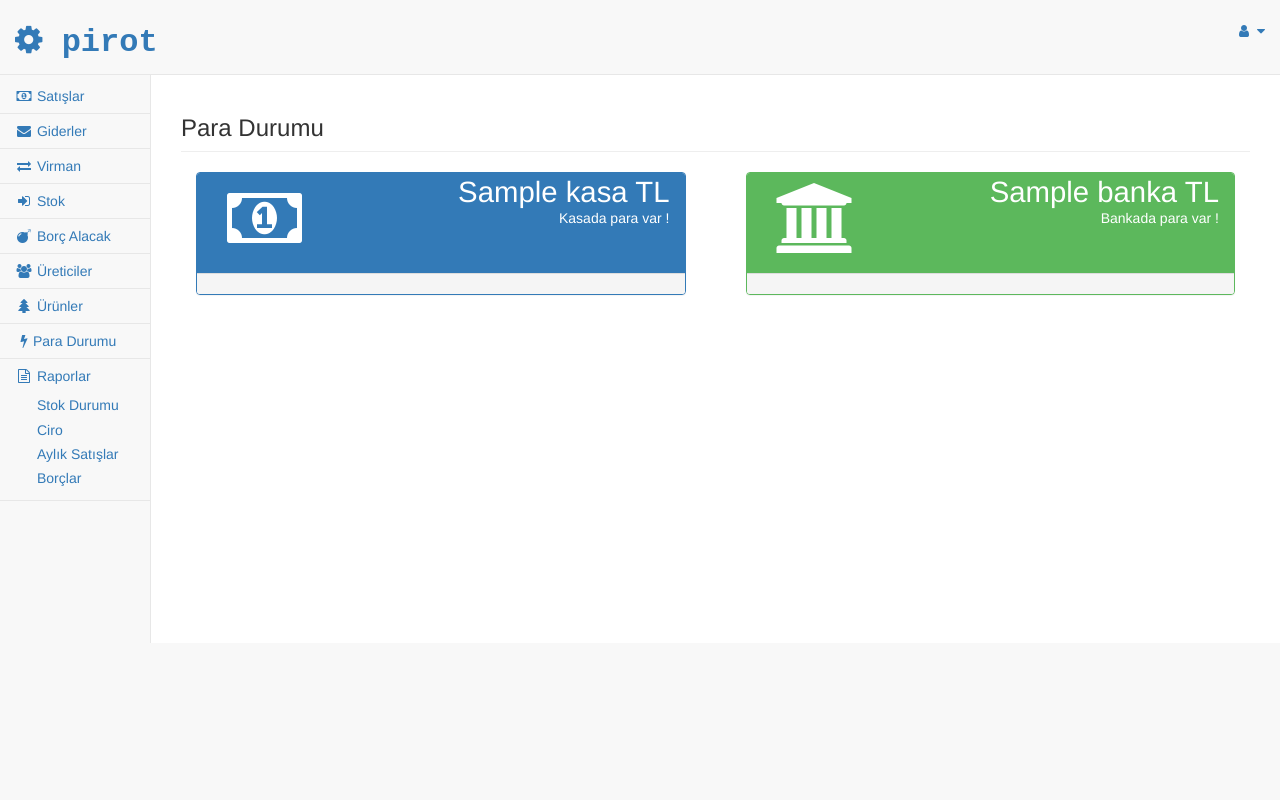
After one commit to efearas/kooperatif-muhasebe, a Django app: template templates/koopmuhasebe/main-body-dashboard.html in a window 1280 px wide. The commit adds this page. Run offline with Django 3.2, Linux system fonts and the light colour scheme; the template is opened without the code that fills it: most values are stand-ins (such as "Sample title", 1, 10 or a date in 2020); some libraries are stand-ins or nearby versions.

Commit message:
dashboard1

```diff
--- a/templates/koopmuhasebe/domain/main-body-form-gider.html
+++ b/templates/koopmuhasebe/domain/main-body-form-gider.html
@@ -40,6 +40,10 @@
 	{{form.tutar|addclass:'form-control' }}
 </div>
 <div class="form-group">
+	<label>Ödeme Aracı</label>
+	{{form.odeme_araci|addclass:'form-control'}}
+</div>
+<div class="form-group">
 	<label>Notlar</label>
 	{{form.notlar|addclass:'form-control'}}
 </div>
--- a/templates/koopmuhasebe/include-head.html
+++ b/templates/koopmuhasebe/include-head.html
@@ -28,8 +28,8 @@
     <!-- Custom CSS -->
     <link href="/static/koopmuhasebe/dist/css/sb-admin-2.css" rel="stylesheet">
 
-    <!-- Custom Fonts -->
-    <link href="/static/koopmuhasebe/vendor/font-awesome/css/font-awesome.min.css" rel="stylesheet" type="text/css">
+    <!--  Font Awesome -->
+    <link href="https://maxcdn.bootstrapcdn.com/font-awesome/4.7.0/css/font-awesome.min.css" rel="stylesheet" type="text/css">
 
 	<!-- jquery-ui.css
 	 <link rel="stylesheet" href="//code.jquery.com/ui/1.12.1/themes/base/jquery-ui.css">
--- a/templates/koopmuhasebe/include-navbar-left.html
+++ b/templates/koopmuhasebe/include-navbar-left.html
@@ -7,10 +7,11 @@
 					   <li><a href='/koopmuhasebe/stok_girisi_liste'><i class='fa fa-sign-in fa-fw'></i> Stok </a></li>
 					   <li><a href='/koopmuhasebe/borc_alacak_liste'><i class='fa fa-bomb fa-fw'></i> Borç Alacak</a></li>
 					   <li><a href='/koopmuhasebe/liste_uretici'><i class='fa fa-users fa-fw'></i> Üreticiler</a></li>
-					   <li><a href='/koopmuhasebe/urun_liste'><i class='fa fa-tree fa-fw'></i> Ürünler</a></li>
+                       <li><a href='/koopmuhasebe/urun_liste'><i class='fa fa-tree fa-fw'></i> Ürünler</a></li>
+                       <li><a href='/koopmuhasebe/dashboard'><i class='fa fa-bolt fa-fw'></i>Para Durumu</a></li>
 					   <li>
 							<a href='#'><i class='fa fa-file-text-o fa-fw'></i> Raporlar</a>
-							 <ul class="nav nav-second-level">
+							 <ul class="nav nav-second-level navbar-collapse">
                                 <li>
                                     <a href="/koopmuhasebe/rapor_stok">Stok Durumu</a>
                                 </li>
--- a/templates/koopmuhasebe/include-navbar.html
+++ b/templates/koopmuhasebe/include-navbar.html
@@ -1,6 +1,7 @@
    <!-- Navigation -->
-        <nav class="navbar navbar-default navbar-static-top" role="navigation" style="margin-bottom: 0">
-            <div class="navbar-header">
+        <nav class="navbar navbar-default navbar-static-top" role="navigation" style="margin-bottom: 0;margin-top:0px">
+            <div class="navbar-header" style="padding-top: 0px">
+                    <a class="navbar-brand" href="https://www.google.com.tr/search?q=pirot+kasabasi+kooperatif+merkez+birligi" style="font-family: 'Courier New';font-weight: 700;font-size: 24pt;padding-top: 0px; color:#337ab7" > <i class="fa fa-cog" aria-hidden="true"></i> pirot</a>
                 <button type="button" class="navbar-toggle" data-toggle="collapse" data-target=".navbar-collapse">
                     <span class="sr-only">Toggle navigation</span>
                     <span class="icon-bar"></span>
--- /dev/null
+++ b/templates/koopmuhasebe/main-body-dashboard.html
@@ -0,0 +1,65 @@
+{% extends "koopmuhasebe/main-body.html" %}
+{% block page-body %}
+
+
+<div class="row">
+    <div class="col-lg-12">
+        <h3 class="page-header">Para Durumu</h3>
+    </div>
+    <!-- /.col-lg-12 -->
+</div>
+
+
+<div class = "row">
+   <div class="col-lg-6 col-md-6">
+    <div class="panel panel-primary" style="margin-left: 15px; margin-right: 15px;">
+        <div class="panel-heading" style="height: 100px;padding-bottom:10">
+            <div class="col-xs-3">
+                <i class="fa fa-money fa-5x" aria-hidden="true"></i>
+            </div>
+            <div class="col-xs-9" style="padding:0; text-align:right; ">
+                <div class="row" style="padding-bottom: 20px">
+                        <div class="col-xs-12" style="font-size:22pt;padding-top: 5px">
+                                {{kasa}} TL
+                        </div>
+
+                </div>
+                <div class="row" >
+                        <div class="col-xs-12">
+                            Kasada para var !
+                        </div>
+                </div>
+            </div>
+        </div>
+        <div class="panel-footer" style="background-color:#f5f5f5"> </div>
+      </div>
+   </div>
+
+   <div class="col-lg-6 col-md-6">
+        <div class="panel panel-green" style="margin-left: 15px; margin-right: 15px;">
+            <div class="panel-heading" style="height: 100px;padding-bottom:10">
+                <div class="col-xs-3">
+                    <i class="fa fa-university fa-5x" aria-hidden="true"></i>
+                </div>
+                <div class="col-xs-9" style="padding:0; text-align:right; ">
+                    <div class="row" style="padding-bottom: 20px">
+                            <div class="col-xs-12" style="font-size:22pt;padding-top: 5px">
+                                    {{banka}} TL
+                            </div>
+
+                    </div>
+                    <div class="row" >
+                            <div class="col-xs-12">
+                                Bankada para var !
+                            </div>
+                    </div>
+                </div>
+            </div>
+            <div class="panel-footer" style="background-color:#f5f5f5"> </div>
+          </div>
+       </div>
+</div>
+
+
+
+{% endblock %}
--- a/templates/koopmuhasebe/main-body.html
+++ b/templates/koopmuhasebe/main-body.html
@@ -1,6 +1,6 @@
 {% extends "koopmuhasebe/main.html" %}
 {% block body %}
-<body>
+<body style="margin: 0; padding: 0;">
     <div id="wrapper">
 		{% include "koopmuhasebe/include-navbar.html" %}
 		<div id="page-wrapper">
--- a/urls.py
+++ b/urls.py
@@ -43,6 +43,10 @@ urlpatterns = [
 	url(r'json_post_urun_zaman_fiyat', views.json_post_urun_zaman_fiyat, name='json_post_urun_zaman_fiyat'),
 	url(r'json_get_urun_son_fiyat/(\d+)/(\d+)/(\d+)/(\d+)/(\d+)$', views.json_get_urun_son_fiyat, name='json_get_urun_son_fiyat'),
 
+	url(r'dashboard', views.dashboard, name='dashboard'),
+
+
+
 	url(r'test', views.test, name='test'),
 
 	url('^', include('django.contrib.auth.urls')),
```
Also changed, not shown: forms.py (+6 -4 lines), models.py (+14 -2 lines), reporting.py (+56 -0 lines), views.py (+17 -4 lines).
